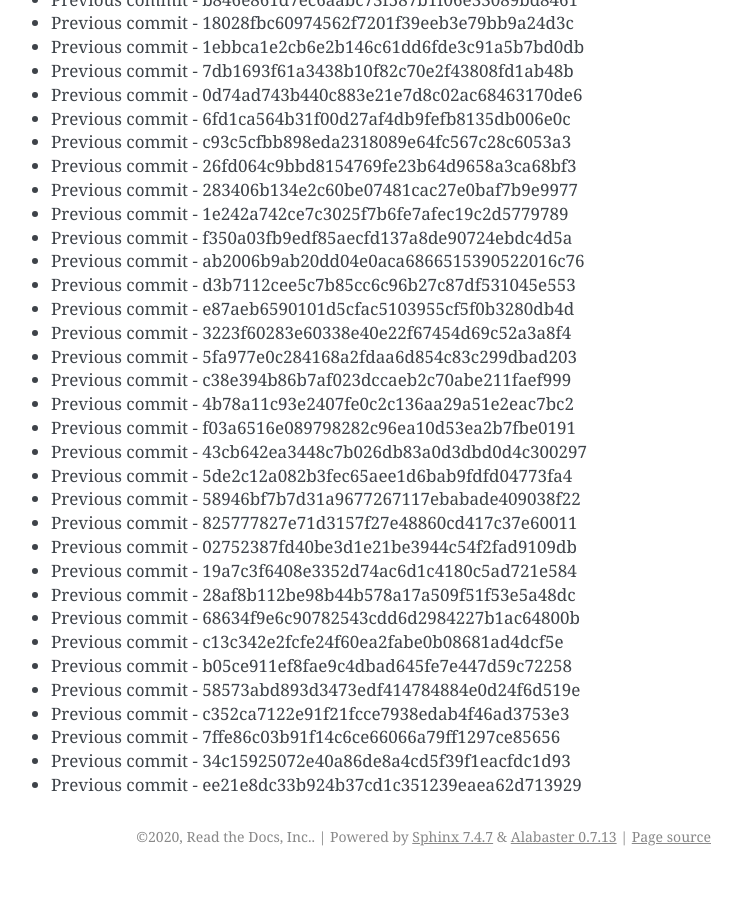
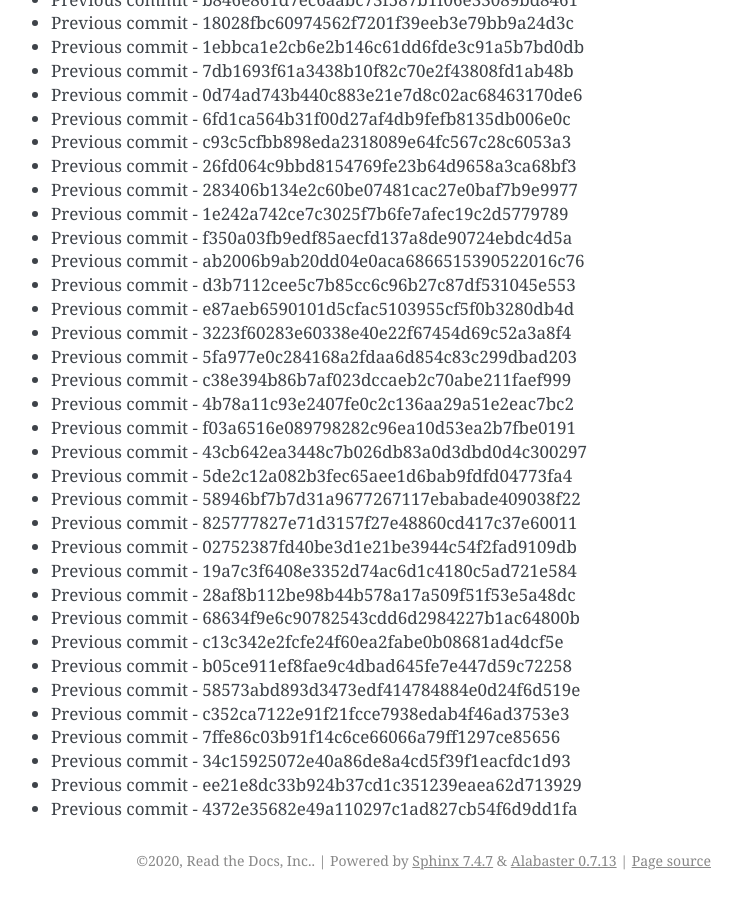
Before and after one commit to readthedocs/rtd-git-stresstest, a Sphinx documentation site: the page built from docs/updates.rst, in a window 1280 px wide and 900 px high, scrolled down 48797 px. Shown: the whole window, without its empty margins (399-1141 px from the left). Built offline with Sphinx 7.4.7, drawn with Linux system fonts in a browser that asks for light colours; before the commit the page ends 49673 px from its top, so only the background shows below that.

Commit message:
Generating commit from previous: 4372e35682e49a110297c1ad827cb54f6d9dd1fa

```diff
--- a/docs/updates.rst
+++ b/docs/updates.rst
@@ -2082,3 +2082,4 @@ It can be tested for any performance characteristics.
 * Previous commit - 7ffe86c03b91f14c6ce66066a79ff1297ce85656
 * Previous commit - 34c15925072e40a86de8a4cd5f39f1eacfdc1d93
 * Previous commit - ee21e8dc33b924b37cd1c351239eaea62d713929
+* Previous commit - 4372e35682e49a110297c1ad827cb54f6d9dd1fa
```
